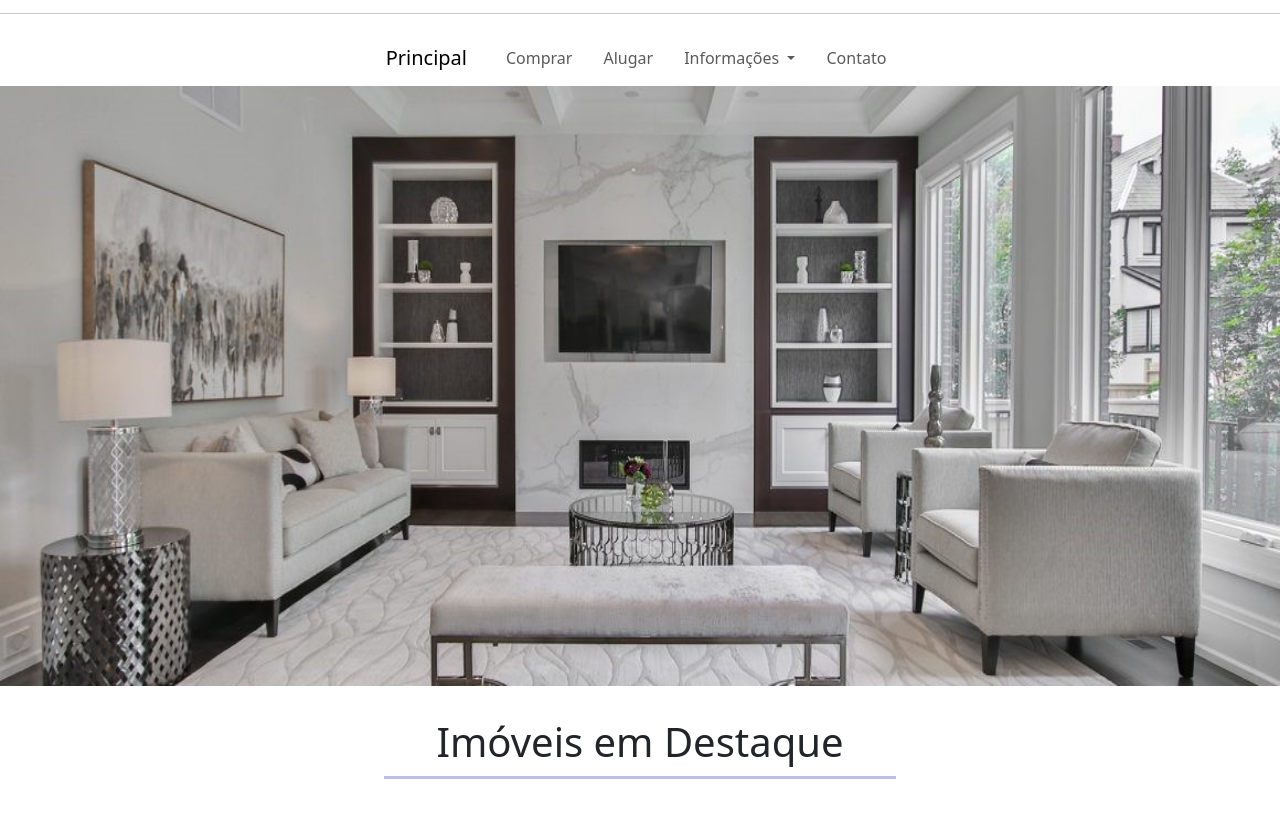
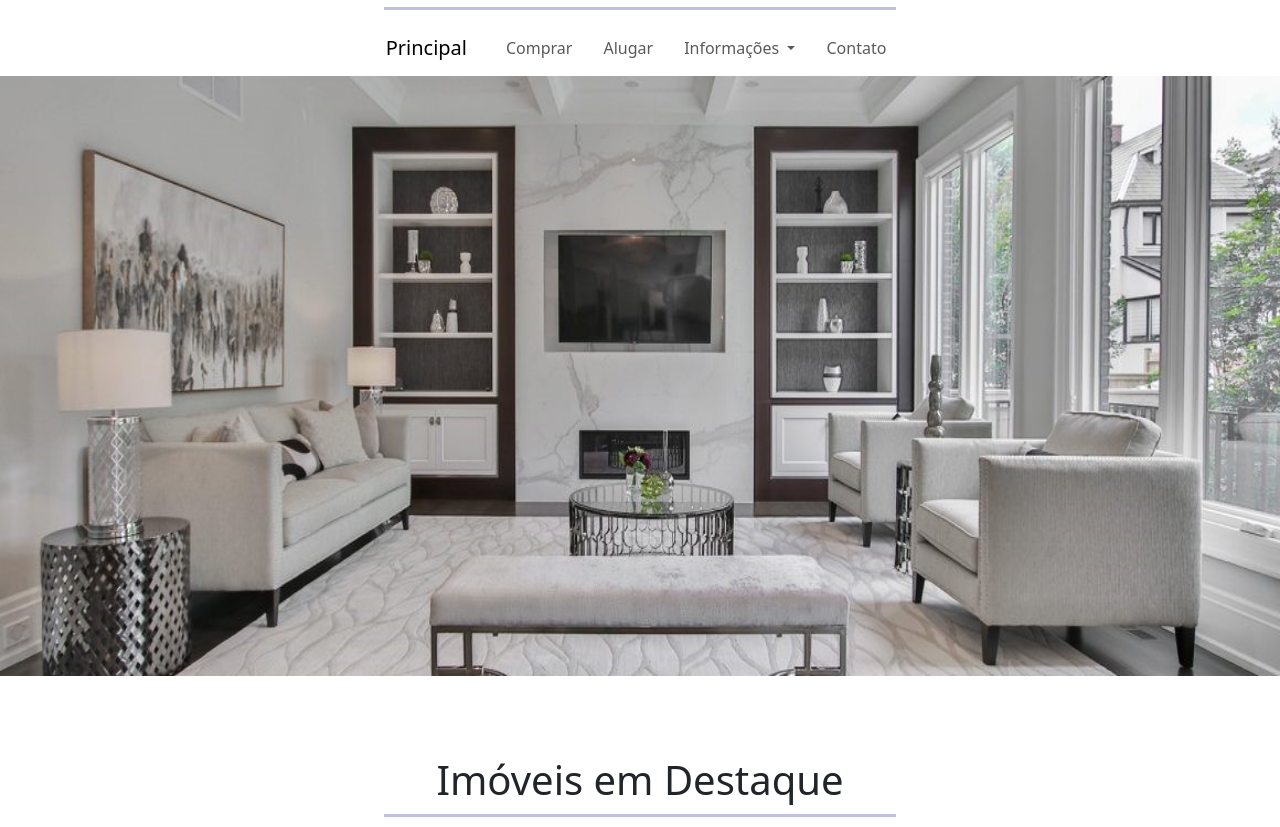
Before and after one commit to SamuellRodrigues/VALE-IMOBILI-RIA, a plain HTML site: page index.html in a window 1280 px wide. Shown: the part 153-980 px from the top of the page. Before the commit the page ends 942 px from the top, so only its background shows below. Drawn offline with nearby package versions, Linux system fonts and the light colour scheme.

Commit message:
atualizaçao 2

```diff
--- a/index.html
+++ b/index.html
@@ -48,7 +48,7 @@
       <h1 class="text subtitulo">
         Imóveis em Destaque
     </h1>
-      <hr style="width: 40%; height:3px; background-color: #000080; border: none; margin: 10px auto;">
+      <hr >
     </footer>
     <script src="https://cdn.jsdelivr.net/npm/bootstrap@5.3.3/dist/js/bootstrap.bundle.min.js" integrity="sha384-YvpcrYf0tY3lHB60NNkmXc5s9fDVZLESaAA55NDzOxhy9GkcIdslK1eN7N6jIeHz" crossorigin="anonymous"></script>
   </body>
--- a/style.css
+++ b/style.css
@@ -25,5 +25,11 @@ h1{
 }
 
 .subtitulo {
-    padding-top: 2rem;
+    padding-top: 5rem;
 }
+hr{width: 40%;
+   height:3px;
+   background-color: #000080;
+   border: none;
+    margin: 10px auto;
+    }
```
